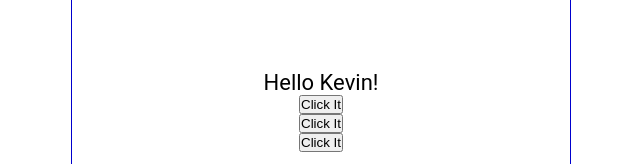
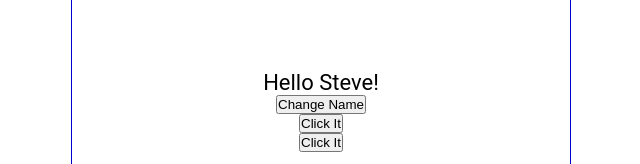
Before and after one commit to smattson613/01tut, a React (Create React App) app: page / in a window 1280 px wide. Shown: the part 297-461 px from the top of the page, without its empty margins (319-959 px from the left). Built offline with nearby package versions, Linux system fonts and the light colour scheme.

Commit message:
useState

```diff
--- a/src/Content.js
+++ b/src/Content.js
@@ -1,32 +1,33 @@
 import React from 'react'
+import { useState } from 'react';
 
 const Content = () => {
+  const [name, setName] = useState('Steve');
+  const [count, setCount] = useState(0);
+
     const handleNameChange = () => {
         const names = ['Bob','Kevin','Dave'];
         const int = Math.floor(Math.random()*3);
-        return names[int];
+        setName(names[int]);
       }
 
       const handleClick = () => {
-        console.log('You Clicked it')
+        setCount(count + 1)
+        console.log(count)
       }
 
       const handleClick2 = (name) => {
-        console.log(`${name} was clicked`)
-      }
-
-      const handleClick3 = (e) => {
-        console.log(e.target.innerText)
+        console.log(count)
       }
 
   return (
     <main>
         <p onDoubleClick={handleClick}>
-          Hello {handleNameChange()}!
+          Hello {name}!
         </p>
+        <button onClick={handleNameChange}>Change Name</button>
         <button onClick={handleClick}>Click It</button>
-        <button onClick={() => handleClick2('Steve')}>Click It</button>
-        <button onClick={(e) => handleClick3(e)}>Click It</button>
+        <button onClick={handleClick2}>Click It</button>
     </main>
   )
 }
```
